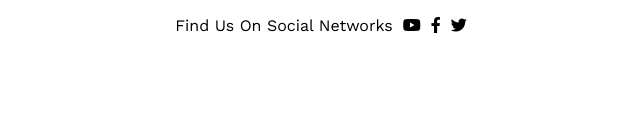
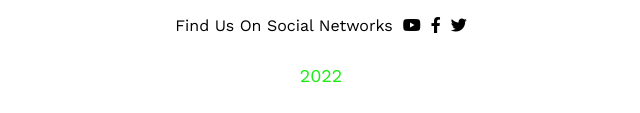
Before and after one commit to MRray3n/sitewebstage, a plain HTML site: page index.html in a window 1280 px wide. Shown: the part 3097-3210 px from the top of the page, 319-959 px from the left. Drawn offline with nearby package versions, Linux system fonts and the light colour scheme.

Commit message:
Update leon.css

```diff
--- a/css/leon.css
+++ b/css/leon.css
@@ -478,7 +478,7 @@ body {
 /* Start Footer */
 .footer {
     background-color: var(--secondary-color);
-    color: white;
+    color: rgb(28, 238, 17);
     padding: 30px 10px;
     text-align: center;
     font-size: 18px;
```
